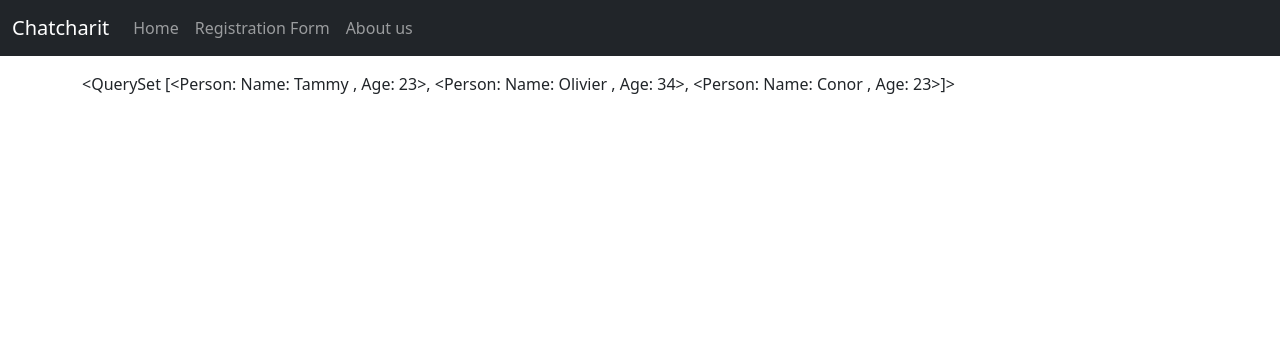
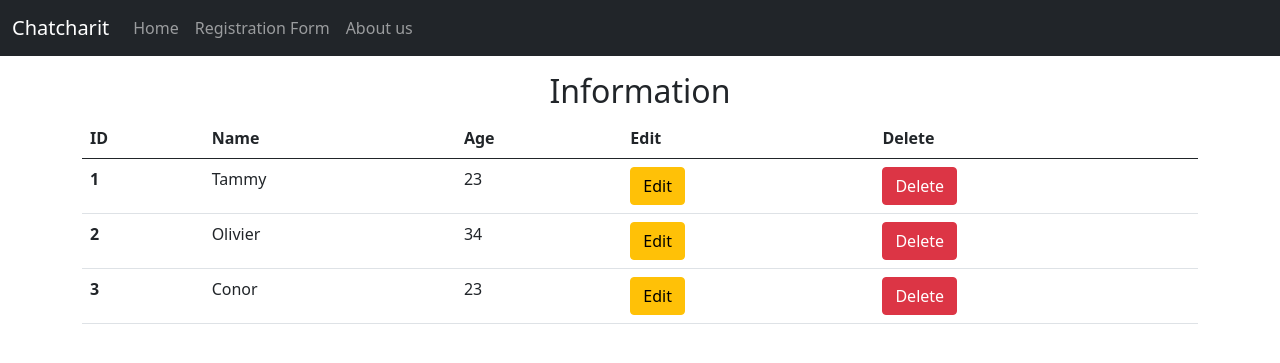
Before and after one commit to ChatcharitCh/BasicDjango, a Django app: page / in a window 1280 px wide. Shown: the top 363 px of the page. Run offline with Django 4.2, Linux system fonts and the light colour scheme; data comes from the database, SQL or seed files in the repository.

Commit message:
Created Table Data

```diff
--- a/myapp/templates/index.html
+++ b/myapp/templates/index.html
@@ -6,5 +6,29 @@
 {% endblock %}
 
 {% block content %}
-    {{all_person}}
+    <h2 class = "text-center">Information</h2>
+    <table class="table">
+        <thead>
+          <tr>
+            <th scope="col">ID</th>
+            <th scope="col">Name</th>
+            <th scope="col">Age</th>
+            <th scope="col">Edit</th>
+            <th scope="col">Delete</th>
+
+          </tr>
+        </thead>
+        <tbody>
+          <!-- วนลูปค่าที่อยู่ all_person -->
+          {% for person in all_person %}
+          <tr>
+            <th scope="row">{{person.id}}</th>
+            <td>{{person.name}}</td>
+            <td>{{person.age}}</td>
+            <td><a href="#" class="btn btn-warning">Edit</td>
+            <td><a href="#" class="btn btn-danger">Delete</td>
+          </tr>
+          {% endfor %}
+        </tbody>
+      </table>
 {% endblock %}
```
